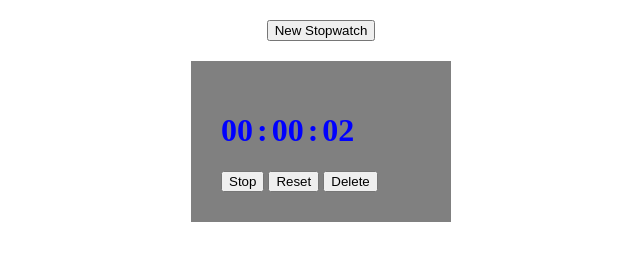
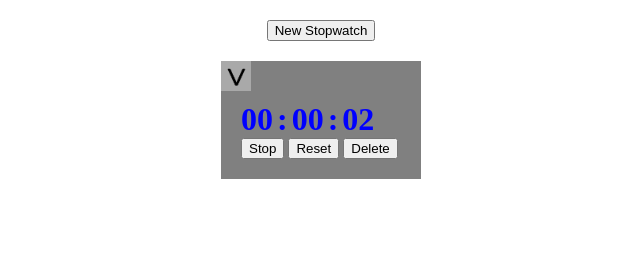
Before and after one commit to yusufarslanalp/Stopwach-Implemantations, a plain HTML site: page index.html in a window 1280 px wide. Both pictures are taken after a click on the button "Start". Shown: the whole page, without its empty margins (319-959 px from the left). Drawn offline with Linux system fonts and the light colour scheme.

Commit message:
refactor: state design patern used

```diff
--- a/index.html
+++ b/index.html
@@ -1,6 +1,7 @@
 <html>
 <head>
     <link rel="stylesheet" href="stopwatch.css">
+	<script src="state.js"></script>
     <script src="stopwatch.js"></script>
 
     <title>Stopwach</title>
--- /dev/null
+++ b/state.js
@@ -0,0 +1,50 @@
+function State( stopwatch ){
+    this.stopwatch = stopwatch;
+
+	this.notValidFunction = function(){
+        console.log( "Invalid function for the current state" );
+    }
+
+    this.start = function(){
+		this.stopwatch.state = this.stopwatch.startState;
+        htmlObject = this.stopwatch.createExpandedStopwatch();
+        this.stopwatch.setHtml( htmlObject );
+        this.stopwatch.startTime();
+		this.stopwatch.displayTime();
+    }
+
+    this.stop = function(){
+        this.stopwatch.state = this.stopwatch.stopState;
+        this.stopwatch.stoptTime();
+    }
+
+    this.reset = function(){
+		this.stopwatch.state = this.stopwatch.resetState;
+		this.stopwatch.stoptTime();
+		this.stopwatch.totalSec = 0;
+        htmlObject = this.stopwatch.createExpandedStopwatch();
+        this.stopwatch.setHtml( htmlObject );
+        this.stopwatch.displayTime();
+    }
+
+    this.delete = function(){
+		this.stopwatch.state = this.stopwatch.deleteState;
+        htmlObject = document.createElement( "DIV" );
+        this.stopwatch.setHtml( htmlObject );
+        this.stopwatch.stoptTime();
+    }
+
+    this.collapse = function(){
+		this.stopwatch.state = this.stopwatch.collapseState;
+        htmlObject = this.stopwatch.createCollapsedStopwach();
+        this.stopwatch.setHtml( htmlObject );
+        this.stopwatch.displayTime();
+    }
+
+    this.expand = function(){
+		this.stopwatch.state = this.stopwatch.expandedState;
+        htmlObject = this.stopwatch.createExpandedStopwatch();
+        this.stopwatch.setHtml( htmlObject );
+        this.stopwatch.displayTime();
+    }
+}
--- a/stopwatch.css
+++ b/stopwatch.css
@@ -1,19 +1,43 @@
 .stopwatch{
     width: 200px;
-    padding: 30px;
     background-color: grey;
     margin:20 auto;
 
 }
 
+.stwCollapsed{
+    width: 200px;
+    background-color: grey;
+    margin: auto;
+}
+
+.collapseBtn{
+    width: 30;
+    height: 30;
+}
+
+.expandBtn{
+    width: 30;
+    display: inline-block;
+    margin-right: 10px;
+}
+
+.stwBottom{
+    padding-bottom: 20px;
+    padding-left: 20px;
+    padding-top: 10px;
+
+}
+
+
 .stwHour, .stwMinute, .stwSecond{
     color: blue;
-    display: inline-block;
+    display: inline;
 }
 
 .stwColon{
     color: blue;
-    display: inline-block;
+    display: inline;
 }
 
 .stwStopButton{
--- a/stopwatch.js
+++ b/stopwatch.js
@@ -1,57 +1,146 @@
+//For now there is only one state class.
+//But in the future sub-states can extend State class.
+//Sub states are StartState, StopState, CollapseState .... etc.
+StartState = State;
+StopState = State;
+ResetState = State;
+DeleteState = State;
+CollapseState = State;
+ExpandedState = State;
+
 function Stopwatch( stwContainer ) {
+    this.startState = new StartState( this );
+    this.stopState = new StopState( this );
+    this.resetState = new ResetState( this );
+    this.deleteState = new DeleteState( this );
+    this.collapseState = new CollapseState( this );;
+    this.expandedState = new ExpandedState( this );;
+
+    this.state = this.resetState;
+
     this.stwContainer = stwContainer;
     this.divRef;
-
     this.totalSec = 0;
     this.displaySecond = 0;
     this.minute = 0;
     this.hour = 0;
-    this.startTime = false;
+    this.time = false;
+    this.speed = 1000;
 
-    this.addButttonFunctions = function ( obj ) {
-        var startButton = obj.divRef.getElementsByClassName("stwStartButton")[0];
+
+    this.start = function(){
+        this.state.start();
+    }
+
+    this.stop = function(){
+        this.state.stop();
+    }
+
+    this.reset = function(){
+        this.state.reset();
+    }
+
+    this.delete = function(){
+        this.state.delete();
+    }
+
+    this.collapse = function(){
+
+        this.state.collapse();
+    }
+
+    this.expand = function(){
+        this.state.expand();
+    }
+
+    this.setHtml = function( htmlObject ){
+        this.divRef.innerHTML = "";
+        this.divRef.appendChild( htmlObject );
+    }
+
+    this.addButttonFunctions = function ( htmlObject, JSObject ) {
+        var startButton = htmlObject.getElementsByClassName("stwStartButton")[0];
         startButton.onclick = function(){
-            obj.start();
+            JSObject.start();
         };
 
-        var stopButton = obj.divRef.getElementsByClassName("stwStopButton")[0];
+        var stopButton = htmlObject.getElementsByClassName("stwStopButton")[0];
         stopButton.onclick = function(){
-            obj.stop();
+            JSObject.stop();
         };
 
-        var resetButton = obj.divRef.getElementsByClassName("stwResetButton")[0];
+        var resetButton = htmlObject.getElementsByClassName("stwResetButton")[0];
         resetButton.onclick = function(){
-            obj.reset();
+            JSObject.reset();
         };
 
-        var deleteButton = obj.divRef.getElementsByClassName("stwDeleteButton")[0];
+        var deleteButton = htmlObject.getElementsByClassName("stwDeleteButton")[0];
         deleteButton.onclick = function(){
-            obj.delete();
+            JSObject.delete();
+        };
+
+        var collapseButton = htmlObject.getElementsByClassName("collapseBtn")[0];
+        collapseButton.onclick = function(){
+            JSObject.collapse();
         };
     }
 
-    this.createHtml = function () {
-        this.divRef = document.createElement("DIV");
-        this.divRef.classList.add("stopwatch");
-        this.divRef.innerHTML += `  <div class="stwDisplay">
-                                        <h1 class="stwHour">00</h3>
-                                        <h1 class="stwColon">:</h3>
-                                        <h1 class="stwMinute">00</h3>
-                                        <h1 class="stwColon">:</h3>
-                                        <h1 class="stwSecond">00</h3>
+    this.addExpandBtn = function ( htmlObject, JSObject ) {
+        var expandBtn = htmlObject.getElementsByClassName("expandBtn")[0];
+        expandBtn.onclick = function(){
+            JSObject.expand();
+        };
+
+    }
+
+    this.createExpandedStopwatch = function () {
+        expandedHtml = document.createElement("DIV");
+        expandedHtml.innerHTML = "";
+        expandedHtml.classList.add("stopwatch");
+        expandedHtml.innerHTML += `<div class="stwTop">
+                                        <img src="collapse.PNG" class="collapseBtn">
+                                </div>`;
+
+        expandedHtml.innerHTML += `<div class=stwBottom>
+                                        <div>
+                                            <h1 class="stwHour" style="display: inline;">00</h3>
+                                            <h1 class="stwColon" style="display: inline;">:</h3>
+                                            <h1 class="stwMinute" style="display: inline;">00</h3>
+                                            <h1 class="stwColon" style="display: inline;">:</h3>
+                                            <h1 class="stwSecond" style="display: inline;">00</h3>
+                                        </div>
+                                        <div>
+                                            <button type="button" class="stwStartButton">Start</button>
+                                            <button type="button" class="stwStopButton">Stop</button>
+                                            <button type="button" class="stwResetButton">Reset</button>
+                                            <button type="button" class="stwDeleteButton">Delete</button>
+                                        </div>
                                     </div>`;
-        this.divRef.innerHTML += ` <div class="StopwachButtons">
-                                       <button type="button" class="stwStartButton">Start</button>
-                                       <button type="button" class="stwStopButton">Stop</button>
-                                       <button type="button" class="stwResetButton">Reset</button>
-                                       <button type="button" class="stwDeleteButton">Delete</button>
-                                    </div>`;
-        stwContainer.appendChild( this.divRef );
+        this.addButttonFunctions( expandedHtml, this );
+        return expandedHtml;
     };
 
+    this.createCollapsedStopwach = function(){
+        collapsedHtml = document.createElement("DIV");
+        collapsedHtml.innerHTML = "";
+        collapsedHtml.classList.add("stopwatch");
+        collapsedHtml.innerHTML = `<div class="stwCollapsed" >
+                                    <img src="expand.PNG" class="expandBtn" onclick="createHtml()">
+
+                                    <div style="display: inline;">
+                                        <h1 class="stwHour" >00</h3>
+                                            <h1 class="stwColon" >:</h3>
+                                            <h1 class="stwMinute" >00</h3>
+                                            <h1 class="stwColon" >:</h3>
+                                            <h1 class="stwSecond" >00</h3>
+                                    </div>
+                                </div>`;
+        this.addExpandBtn( collapsedHtml, this );
+        return collapsedHtml;
+    }
 
     this.incrementSecond = 	async function () {
-        while ( this.startTime ) {
+        while ( this.time ) {
             this.displayTime();
             await new Promise(r => setTimeout(r, 1000 ));
             this.totalSec += 1;
@@ -73,33 +162,22 @@ function Stopwatch( stwContainer ) {
         hourRef.innerHTML = (this.hour).pad(2);
     }
 
-    this.start = function() {
-        this.startTime = true;
+    this.startTime = function() {
+        this.time = true;
         this.incrementSecond();
         this.divRef.getElementsByClassName("stwStartButton")[0].style.display = "none";
         this.divRef.getElementsByClassName("stwStopButton")[0].style.display = "inline";
     }
 
-    this.stop = function() {
-        this.startTime = false;
+    this.stoptTime = function() {
+        this.time = false;
         this.divRef.getElementsByClassName("stwStartButton")[0].style.display = "inline";
         this.divRef.getElementsByClassName("stwStopButton")[0].style.display = "none";
     }
 
-    this.reset = function(){
-        this.totalSec = 0;
-        this.stop();
-        this.displayTime();
-    }
-
-    this.delete = function(){
-        this.stop();
-        this.divRef.style.display = "none";
-    }
-
 	this.constructor = (function ( t ) {
-        t.createHtml();
-        t.addButttonFunctions( t );
+        t.divRef = t.createExpandedStopwatch();
+        t.stwContainer.appendChild( t.divRef );
 	})( this );
 }
 
```
Also changed, not shown: README.md, collapse.PNG (added), expand.PNG (added).
